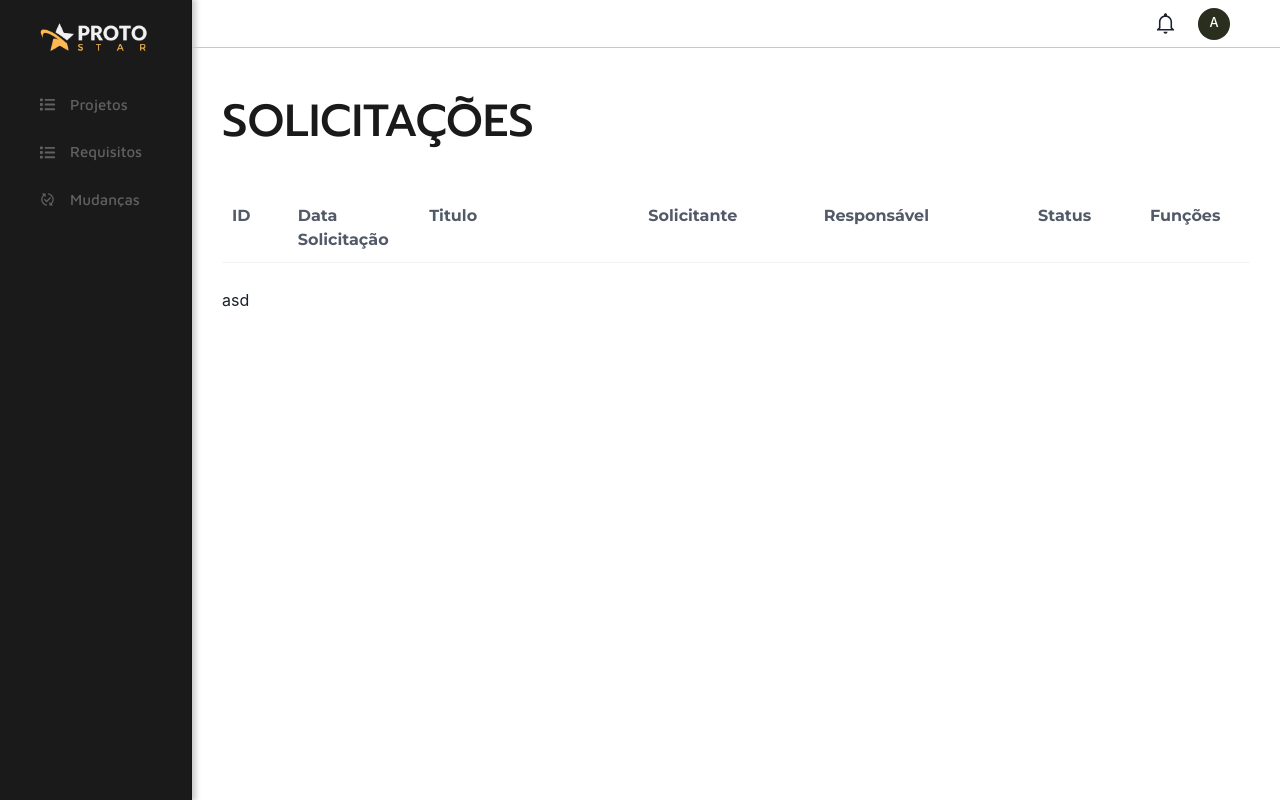
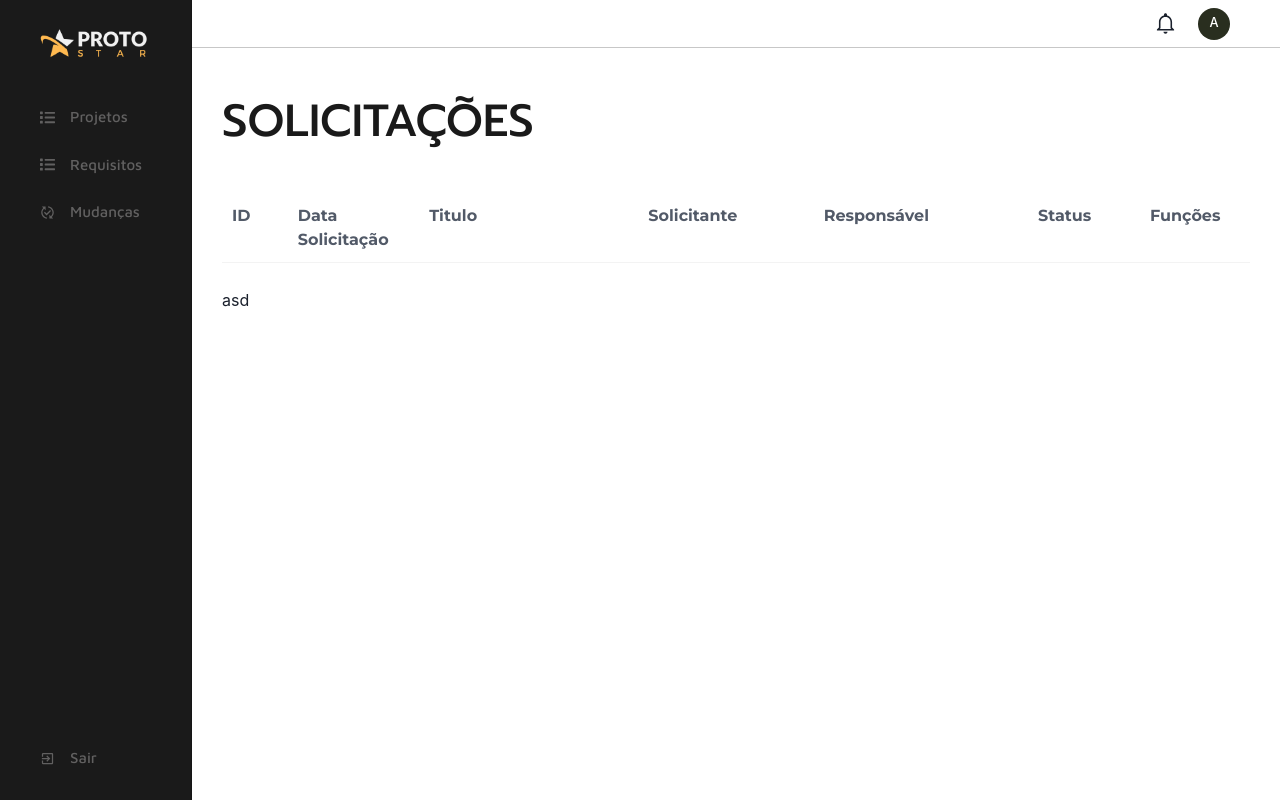
Before and after one commit to Alec-NK/protostar, a React (Create React App) app: page /solicitacoes in a window 1280 px wide. Built offline with nearby package versions, Linux system fonts and the light colour scheme.

Commit message:
fix: ajustes sidebar e add botao sair

```diff
--- a/src/components/Sidebar/index.tsx
+++ b/src/components/Sidebar/index.tsx
@@ -1,10 +1,16 @@
-import { NavLink, useLocation } from "react-router-dom";
+import { useCallback, useContext } from "react";
+import { NavLink, useLocation, useNavigate } from "react-router-dom";
+
 import { FaList } from "react-icons/fa";
-import { MdPublishedWithChanges } from "react-icons/md";
+import { MdPublishedWithChanges, MdOutlineExitToApp } from "react-icons/md";
 
-import { Container, SideItems } from "./styles";
+import { AuthContext } from "../../contexts/AuthContext";
+
+import { ButtonLogOut, Container, SideItem } from "./styles";
 
 const Sidebar = () => {
+    const { signOut } = useContext(AuthContext);
+    const navigate = useNavigate();
     const location = useLocation();
     const menuItems = [
         {
@@ -29,20 +35,33 @@ const Sidebar = () => {
         // },
     ];
 
+    const logOut = useCallback(async () => {
+        await signOut();
+        navigate("/");
+    }, [navigate, signOut]);
+
     return (
         <Container>
             <div className="logo">
                 <img src="images/logo_protostar.png" alt="Protostar" />
             </div>
+            <div className="pages">
                 {/* <div className="title">MENU</div> */}
                 {menuItems.map((item, index) => (
-                <SideItems key={index} active={item.path === location.pathname}>
+                    <SideItem key={index} active={item.path === location.pathname}>
                         <NavLink to={item.path} key={index} className="link">
                             <div className="link_icon">{item.icon}</div>
                             <div className="link_text">{item.name}</div>
                         </NavLink>
-                </SideItems>
+                    </SideItem>
                 ))}
+            </div>
+            <ButtonLogOut onClick={logOut}>
+                <div className="btn_icon">
+                    <MdOutlineExitToApp />
+                </div>
+                <div className="btn_text">Sair</div>
+            </ButtonLogOut>
         </Container>
     );
 };
--- a/src/components/Sidebar/styles.ts
+++ b/src/components/Sidebar/styles.ts
@@ -5,10 +5,12 @@ type SideItemsProps = {
 };
 
 export const Container = styled.div`
+    display: grid;
+    grid-template-rows: 10% 85% 5%;
     grid-area: sidebar;
     background-color: #1a1a1a;
     border-right: solid 1px rgba(0, 0, 0, 0.2);
-    box-shadow: 3px 0px 5px 1px rgba(0, 0, 0, 0.2);
+    /* box-shadow: 3px 0px 5px 1px rgba(0, 0, 0, 0.2); */
     padding: 20px 30px;
 
     .logo {
@@ -23,6 +25,10 @@ export const Container = styled.div`
         }
     }
 
+    .pages {
+        height: 60%;
+    }
+
     // Seções - Habilitar na versão final
     /* .title {
         font-family: "Maven Pro", sans-serif;
@@ -33,7 +39,7 @@ export const Container = styled.div`
     } */
 `;
 
-export const SideItems = styled.div<SideItemsProps>`
+export const SideItem = styled.div<SideItemsProps>`
     a {
         text-decoration: none;
     }
@@ -66,3 +72,31 @@ export const SideItems = styled.div<SideItemsProps>`
         margin-right: 15px;
     }
 `;
+
+export const ButtonLogOut = styled.button`
+    display: flex;
+    flex-direction: row;
+    justify-content: start;
+    align-items: center;
+    width: 100%;
+    padding: 10px;
+    margin-bottom: 5px;
+    border-radius: 5px;
+    text-align: center;
+    color: #616060;
+    transition: 0.2s;
+    font-family: "Maven Pro", sans-serif;
+    font-weight: 500;
+    font-size: 15px;
+
+    &:hover {
+        background-color: #404040;
+        transition: 0.2s;
+    }
+
+    .btn_icon {
+        display: flex;
+        margin-right: 15px;
+        padding: 0;
+    }
+`;
```
Lines whose indentation alone changed are shown as unchanged.
